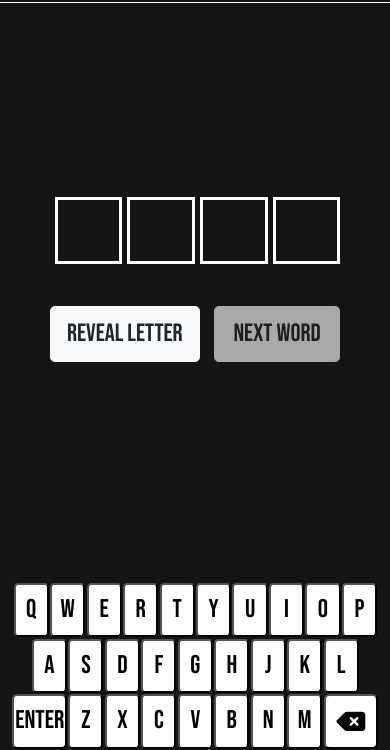
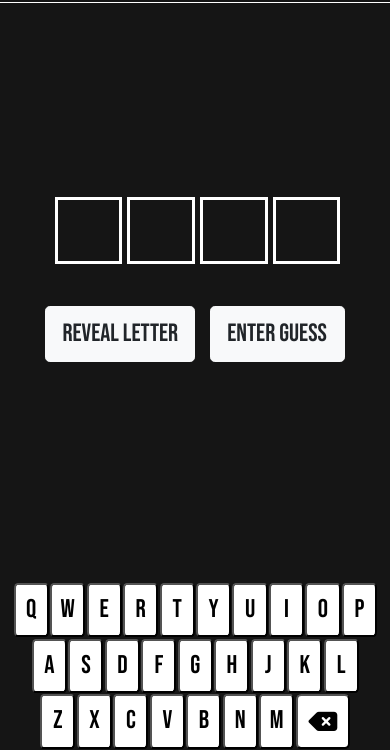
Before and after one commit to jacobbaber/Definy, a website: page index.html in a window 390 px wide. Shown: the part 94-844 px from the top of the page. Drawn offline with nearby package versions, Linux system fonts and the light colour scheme; no server answers.

Commit message:
removed enter button, changed enter guess and next word button functionality, changed logo

```diff
--- a/index.html
+++ b/index.html
@@ -154,13 +154,12 @@
         Reveal Letter
       </button>
       <button
-        disabled
         type="button"
         onclick="this.blur()"
-        class="btn btn-lg btn-light nextWord"
+        class="btn btn-lg btn-light enter"
         id="new-game"
       >
-        Next Word
+        Enter Guess
       </button>
     </div>
     <div class="entire-keyboard">
@@ -193,7 +192,6 @@
       </div>
       <div class="keyboard-3">
         <div class="row align-items-center flex-nowrap">
-          <button onclick="this.blur()" class="col enter">Enter</button>
           <button onclick="this.blur()" class="col key">Z</button>
           <button onclick="this.blur()" class="col key">X</button>
           <button onclick="this.blur()" class="col key">C</button>
--- a/index.js
+++ b/index.js
@@ -386,8 +386,7 @@ function wordCompleted() {
       showResults();
     }, 1000);
   } else {
-    const nextWord = document.querySelector(".nextWord");
-    nextWord.removeAttribute("disabled");
+    convertToNextWord();
     wordNum++;
     localStorage.setItem("wordNum", wordNum);
     document.addEventListener("keyup", (e) => {
@@ -436,17 +435,20 @@ function updateStatsModal() {
   stats.innerHTML = `You had <span style='color: red'><b>${getIncorrectScore()}</b></span> incorrect guesses and <span style='color: cyan;'><b>${getRevealedScore()}</b></span> revealed letters for a total score of: <span style='color: green'>${getTotalScore()} </span><br><br><br> There will be three new words tomorrow :)`;
 }
 
+function convertToNextWord() {
+  const enterGuess = document.querySelector(".enter");
+  enterGuess.innerHTML = "Next Word";
+  enterGuess.addEventListener("click", () => {
+    location.reload();
+  });
+}
+
 if (localStorage.getItem(`revScore${new Date().toDateString()}`) === null) {
   localStorage.setItem(`revScore${new Date().toDateString()}`, 0);
 }
 if (localStorage.getItem(`incorScore${new Date().toDateString()}`) === null) {
   localStorage.setItem(`incorScore${new Date().toDateString()}`, 0);
 }
-
-const newGameButton = document.querySelector("#new-game");
-newGameButton.addEventListener("click", () => {
-  location.reload();
-});
 
 if (
   localStorage.getItem("completedDay") != localStorage.getItem("currentDate")
--- a/styles.css
+++ b/styles.css
@@ -157,9 +157,9 @@ body {
   font-size: 25px;
 }
 
-.nextWord {
+.enter {
   margin-left: 2%;
-  width: 126px;
+  width: 135px;
   font-size: 25px;
 }
 
@@ -190,21 +190,6 @@ body {
   align-items: center;
   justify-content: center;
   font-size: 1.6em;
-  width: 90px;
-}
-
-.enter {
-  color: black;
-  display: flex;
-  background-color: white;
-  margin-left: 1px;
-  margin-right: 1px;
-  margin-bottom: 3px;
-  height: 70px;
-  border-radius: 10%;
-  align-items: center;
-  justify-content: center;
-  font-size: 1.4em;
   width: 90px;
 }
 
@@ -257,17 +242,6 @@ body {
     font-size: 1.6em;
   }
 
-  .enter {
-    margin-right: 0.1vw;
-    margin-bottom: 0.3vw;
-    height: 14vw;
-    width: 14vw;
-    border-radius: 10%;
-    align-items: center;
-    justify-content: center;
-    font-size: 1.6em;
-  }
-
   #definition {
     font-size: 150%;
   }
```
Also changed, not shown: logo.png.
